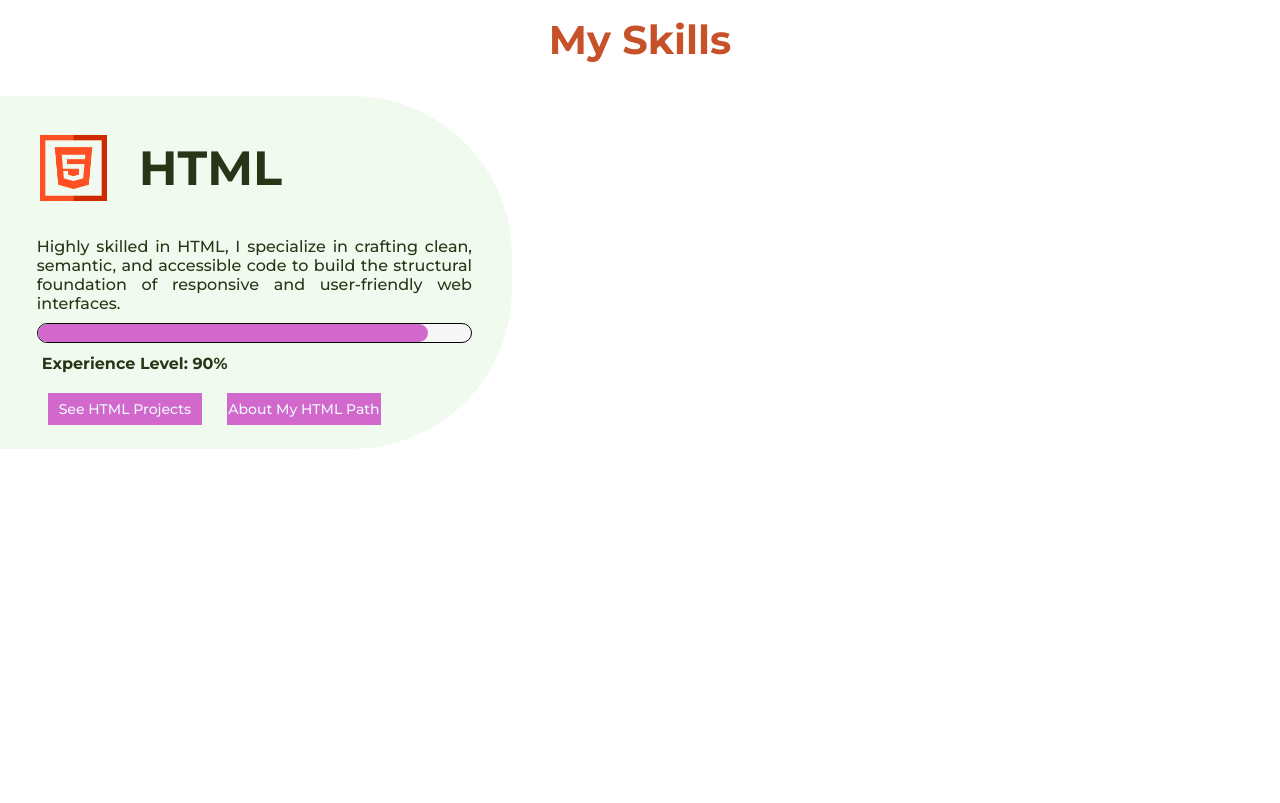
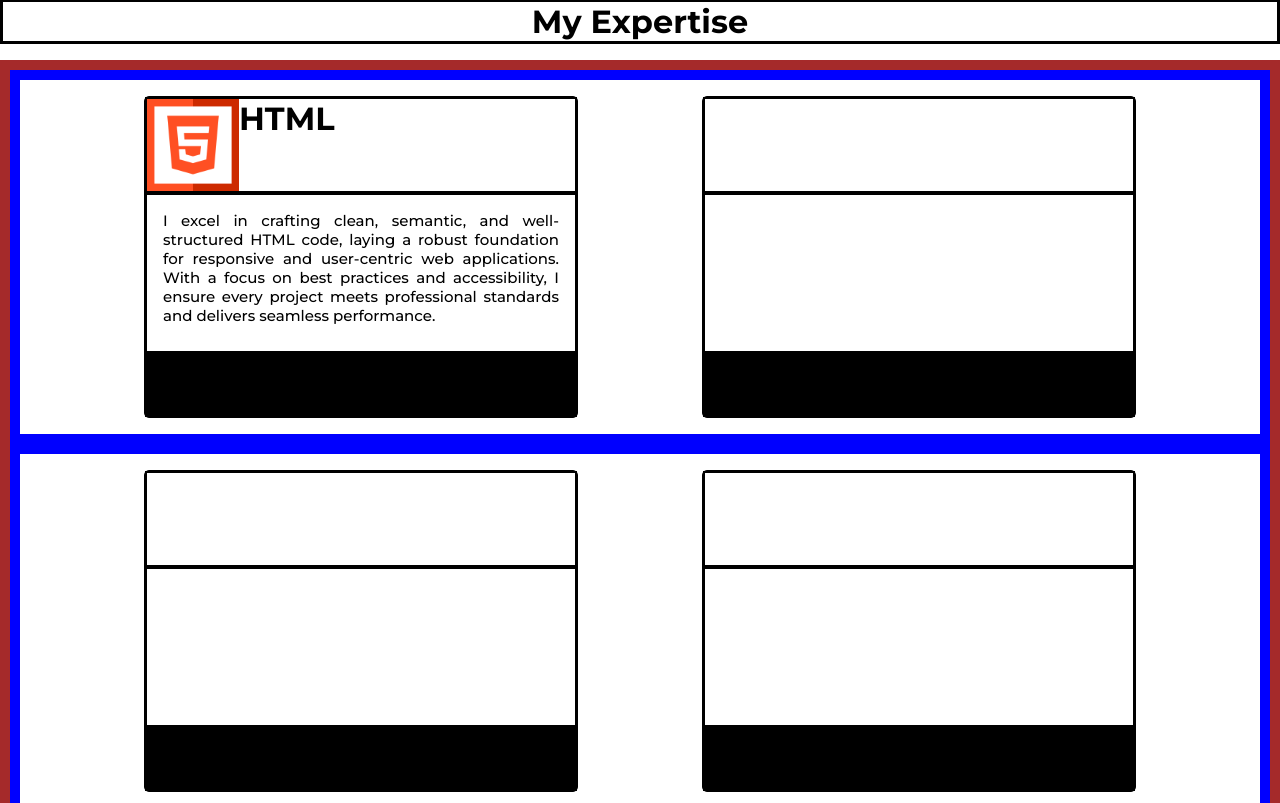
Before and after one commit to Rajab4516/Personal-Portfolio, a React (Create React App) app: page / in a window 1280 px wide. Shown: the part 817-1620 px from the top of the page. Built offline with nearby package versions, Linux system fonts and the light colour scheme.

Commit message:
Updating the skills section

```diff
--- a/src/Components/MainBanner.css
+++ b/src/Components/MainBanner.css
@@ -44,8 +44,8 @@
   width: 50%;
   height: 100%;
   /* border: 3px solid brown; */
-  /* background-color: #c7522a; */
-  background-color: #d268cc;
+  background-color: #c7522a;
+  /* background-color: #d268cc; */
   display: flex;
   justify-content: center;
   align-items: center;
--- a/src/Components/Skills.css
+++ b/src/Components/Skills.css
@@ -7,134 +7,70 @@
     font-optical-sizing: auto;
     font-style: normal;
 }
-.skill-main-container{
-    width: 100%;
-    height: 100vh;
-    padding-top: 2rem;
-    /* border: 5px solid red; */
-}
-.skill-main-container .skill-main-container-heading{
-    /* border: 3px solid blue; */
+.skills-main-container-title{
+    border: 3px solid black;
     width: 100%;
     height: auto;
+    margin: 1rem 0rem 1rem 0rem;
+    text-align: center;
+}
+.skills-main-container{
+    width: 100%;
+    height: auto;
+    border: 10px solid brown;
+    display: grid;
+}
+.skills-main-container .skills-row{
+    width: 100%;
+    height: auto;
+    border: 10px solid blue;
     display: flex;
-    justify-content: center;
+    justify-content: space-evenly;
     align-items: center;
+    padding: 1rem 0rem 1rem 0rem;
 }
-.skill-main-container .skill-main-container-heading h1{
-    color: #c7522a;
-    font-weight: 700;
-    font-size: 2.5rem;
-}
-.skill-main-container .skill-container-1{
-    color: #283618;
-    background-color: #f1faee;
-    /* border: 1px solid olive; */
-    width: 40%;
-    height: auto;
-    margin-top: 2rem;
-    padding-top: 1rem;
-    padding-bottom: 1rem;
-    border-top-right-radius: 10rem;
-    border-bottom-right-radius: 10rem;
-    cursor: pointer;
-    transition: 0.3s;
-    overflow: hidden;
-}
-.skill-main-container .skill-container-1:hover{
-    background-color: #0d1b2a;
-    color: aliceblue;
-}
-.skill-container-1 .skill-1-logo-container{
-    /* border: 2px solid black; */
-    width: 90%;
-    height: 6rem;
-    margin-top: 0.5rem;
-    display: flex;
-    justify-content: flex-start;
-    align-items: center;
-    overflow: hidden;
-    padding-left: 1rem;
-    margin-left: 1.5rem;
-
-}
-.skill-container-1 .skill-1-logo-container img{
-    width: 15%;
+.skills-main-container .skills-row .skills-card{
+    border: 1px solid black;
+    border-radius: 5px;
+    width: 35%;
     height: auto;
 }
-.skill-container-1 .skill-1-logo-container .skill-1-heading{
+.skills-main-container .skills-row .skills-card .logo-and-title-container{
+    border: 2px solid;
+    width: 100%;
+    height: 6rem;
     display: flex;
-    justify-content: center;
-    align-items: center;
+    overflow: hidden;
+    /* justify-content: space-around; */
+}
+.skills-main-container .skills-row .skills-card .logo-and-title-container img{
+    width: auto;
     height: auto;
-    width: auto;
-    /* border: 2px solid black; */
-    margin-left: 2rem;
-    font-size: 1.5rem;
 }
-.skill-container-1 .skill-1-text-container{
-    /* border: 2px solid black; */
-    width: 90%;
-    height: auto;
-    margin-top: 0.5rem;
-    margin-left: 1.5rem;
-    padding: 0.8rem;
-}
-.skill-container-1 .skill-1-text-container p{
-    text-align: justify;
-    font-weight: 500;
-    font-size: 16px;
-}
-progress {
-    width: 100%;
-    height: 20px;
-    -webkit-appearance: none; /* Remove default browser styling */
-    appearance: none;
-    margin-top: 10px;
-  }
-  progress + span {
-    margin-left: 5px;
-    font-weight: bold;
-  }
-  progress::-webkit-progress-bar {
-    background-color: #f6f6f6; /* Background of the bar */
-    border-radius: 10px;
-    border: 1px solid black;
-    overflow: hidden;
-    text-align: center;
-    color: #f6f6f6;
-    margin-bottom: 10px;
-  }
-
-  progress::-webkit-progress-value {
-    background-color: #d268cc; /* Color of the filled portion */
-    border-radius: 10px;
-  }
-.skill-container-1 .skill-1-buttons-container{
-    /* border: 2px solid black; */
-    width: 70%;
-    height: auto;
-    margin-top: 0.5rem;
-    margin-bottom: 0.5rem;
+.skills-main-container .skills-row .skills-card .logo-and-title-container .skill-title-container{
     display: flex;
     align-items: center;
-    margin-left: 1.5rem;
+    justify-content: center;
+    /* border: 3px solid yellowgreen; */
+    /* width: 100%;
+    height: 2rem; */
+    position: relative;
 }
-.skill-container-1 .skill-1-buttons-container button {
-    transition: 0.4s;
-    background-color: #d268cc;
-    color: aliceblue;
-    border: none;
-    outline: 0;
-    cursor: pointer;
-    width: 12rem;
-    height: 2rem;
-    font-size: 14px;
+.skills-main-container .skills-row .skills-card .text-container{
+    border: 2px solid;
+    width: 100%;
+    height: 10rem;
+    padding: 1rem;
+    font-size: 15px;
     font-weight: 500;
-    text-align: center;
-    margin-right: 0.1rem;
-    margin-left: 1.5rem;
+    text-align: justify;
 }
-.skill-container-1 .skill-1-buttons-container button:hover {
-    background-color: #c7522a;
+.skills-main-container .skills-row .skills-card .buttons-container{
+    border: 2px solid;
+    width: 100%;
+    height: 4rem;
+    background-color: rgb(0, 0, 0);
 }
+.skills-main-container .skills-row .skill-1{
+    background-color: rgb(255, 255, 255);
+}
--- a/src/Components/Skills.js
+++ b/src/Components/Skills.js
@@ -1,25 +1,64 @@
 import React from 'react';
 import './Skills.css';
 import htmlLogoIcon from './images/html1.png';
+// import cssLogoIcon from './images/css.png';
 
 export default function Skills() {
   return (
     <>
-      <div className="skill-main-container">
-        <div className="skill-main-container-heading"><h1>My Skills</h1></div>
-        <div className="skill-container-1">
-          <div className="skill-1-logo-container">
-            <img src={htmlLogoIcon} alt="" />
-            <div className="skill-1-heading"><h1>HTML</h1></div>
+    {/*Skills Parent Container*/}
+    <div className="skills-main-container-title"><h1>My Expertise</h1></div>
+      <div className="skills-main-container">
+        {/*Skills Row 1*/}
+        <div className="skills-row-1 skills-row">
+          {/*Skills skill 1*/}
+          <div className="skills-card skill-1">
+            <div className="logo-and-title-container">
+              <img src={htmlLogoIcon} alt="HTML Logo Icon" />
+              <div className="skill-title-container">
+                <h1>HTML</h1>
+              </div>
+            </div>
+            <div className="text-container">
+              <p>I excel in crafting clean, semantic, and well-structured HTML code, laying a robust foundation for responsive and user-centric web applications. With a focus on best practices and accessibility, I ensure every project meets professional standards and delivers seamless performance.</p>
+            </div>
+            <div className="buttons-container"></div>
           </div>
-          <div className="skill-1-text-container">
-            <p>Highly skilled in HTML, I specialize in crafting clean, semantic, and accessible code to build the structural foundation of responsive and user-friendly web interfaces.</p>
-            <progress id="file" max="100" value="90"></progress>
-            <span>Experience Level: 90%</span>
+          {/*Skills skill 2*/}
+          <div className="skills-card skill-2">
+            <div className="logo-and-title-container"></div>
+            <div className="text-container"></div>
+            <div className="buttons-container"></div>
           </div>
-          <div className="skill-1-buttons-container">
-            <button type="button">See HTML Projects</button>
-            <button type="button">About My HTML Path</button>
+        </div>
+        {/*Skills Row 2*/}
+        <div className="skills-row-2 skills-row">
+          {/*Skills skill 3*/}
+          <div className="skills-card skill-3">
+            <div className="logo-and-title-container"></div>
+            <div className="text-container"></div>
+            <div className="buttons-container"></div>
+          </div>
+          {/*Skills skill 4*/}
+          <div className="skills-card skill-4">
+            <div className="logo-and-title-container"></div>
+            <div className="text-container"></div>
+            <div className="buttons-container"></div>
+          </div>
+        </div>
+        {/*Skills Row 3*/}
+        <div className="skills-row-3 skills-row">
+          {/*Skills skill 5*/}
+          <div className="skills-card skill-5">
+            <div className="logo-and-title-container"></div>
+            <div className="text-container"></div>
+            <div className="buttons-container"></div>
+          </div>
+          {/*Skills skill 6*/}
+          <div className="skills-card skill-6">
+            <div className="logo-and-title-container"></div>
+            <div className="text-container"></div>
+            <div className="buttons-container"></div>
           </div>
         </div>
       </div>
```
Also changed, not shown: src/Components/images/css.png (added).
